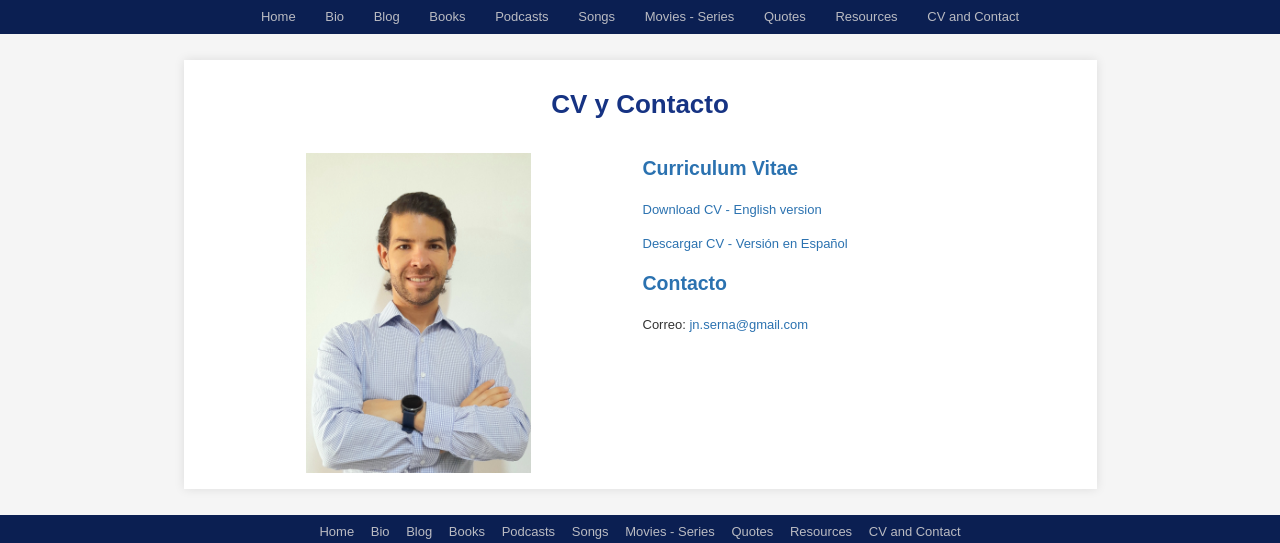
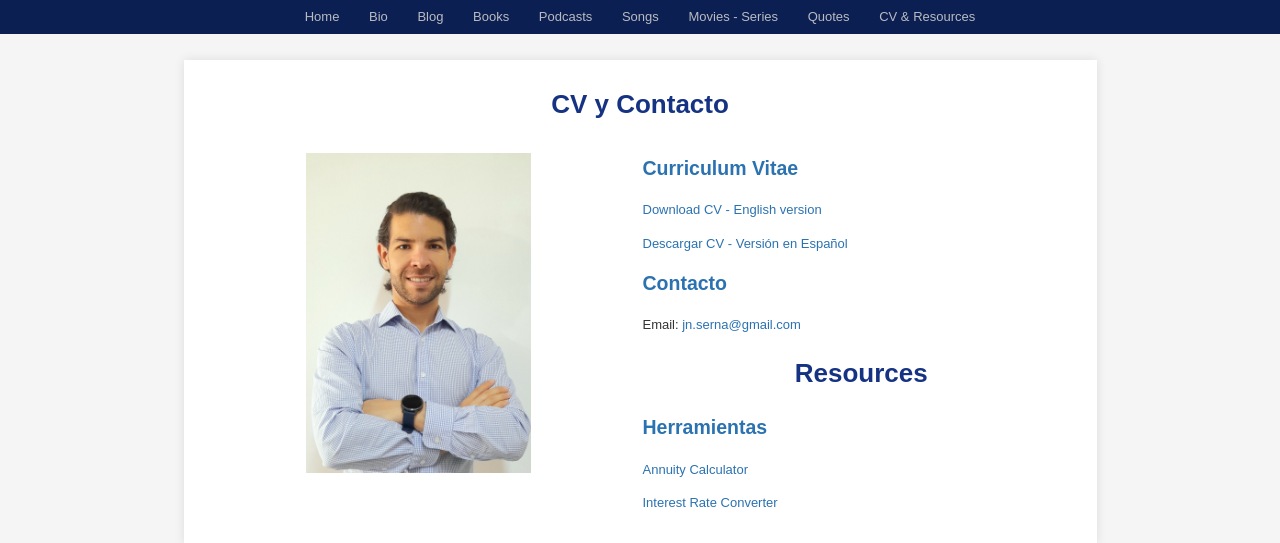
Before and after one commit to jnserna/jnserna.github.io, a plain HTML site: page cv-contact.html in a window 1280 px wide. Shown: the top 543 px of the page. Drawn offline with Linux system fonts and the light colour scheme.

Commit message:
Hide Resources page
Hide Resources page

```diff
--- a/cv-contact.html
+++ b/cv-contact.html
@@ -20,8 +20,8 @@
                 <li><a href="songs.html">Songs</a></li>
                 <li><a href="movies-series.html">Movies - Series</a></li>
                 <li><a href="quotes.html">Quotes</a></li>
-                <li><a href="resources.html">Resources</a></li>
-                <li><a href="cv-contact.html">CV and Contact</a></li>
+                <!--<li><a href="resources.html">Resources</a></li>-->
+                <li><a href="cv-contact.html">CV & Resources</a></li>
             </ul>
         </nav>
     </header>
@@ -42,9 +42,15 @@
                 </div>
                 <div class="contact">
                     <h2>Contacto</h2>
-                    <p>Correo: <a href="mailto:jn.serna@gmail.com">jn.serna@gmail.com</a></p>
+                    <p>Email: <a href="mailto:jn.serna@gmail.com">jn.serna@gmail.com</a></p>
                     <!--<p>Teléfono: +57 310 541 13 07</p>-->
                 </div>
+                <h1>Resources</h1>
+                <div class="tools">
+                <h2>Herramientas</h2>
+                <p><a href="res_annuity_calculator.html">Annuity Calculator</a></p>
+                <p><a href="res_interest_rate_converter.html">Interest Rate Converter</a></p>
+            </div>
             </div>
         </div>
     </main>
@@ -61,8 +67,8 @@
                 <li><a href="songs.html">Songs</a></li>
                 <li><a href="movies-series.html">Movies - Series</a></li>
                 <li><a href="quotes.html">Quotes</a></li>
-                <li><a href="resources.html">Resources</a></li>
-                <li><a href="cv-contact.html">CV and Contact</a></li>
+                <!--<li><a href="resources.html">Resources</a></li>-->
+                <li><a href="cv-contact.html">CV & Resources</a></li>
             </ul>
         </nav>
         <div class="social-icons">
```
Also changed, not shown: bio.html (+4 -4 lines), blog.html (+4 -4 lines), books.html (+4 -4 lines), index.html (+4 -4 lines), movies-series.html (+4 -4 lines), podcasts.html (+4 -4 lines), quotes.html (+4 -4 lines), resources.html (+4 -4 lines), songs.html (+4 -4 lines), usd-cop.html (+4 -4 lines).
